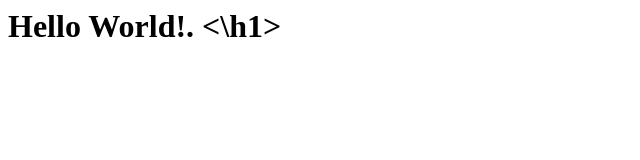
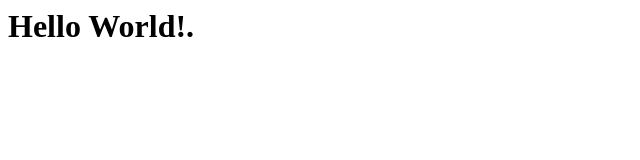
Before and after one commit to Han-trips/Second, a plain HTML site: page index.html in a window 1280 px wide. Shown: the whole page, without its empty margins (0-640 px from the left). Drawn offline with Linux system fonts and the light colour scheme.

```diff
--- a/index.html
+++ b/index.html
@@ -1 +1 @@
-<h1> Hello World!. <\h1>
+<h1> Hello World!. <h1\>
```
